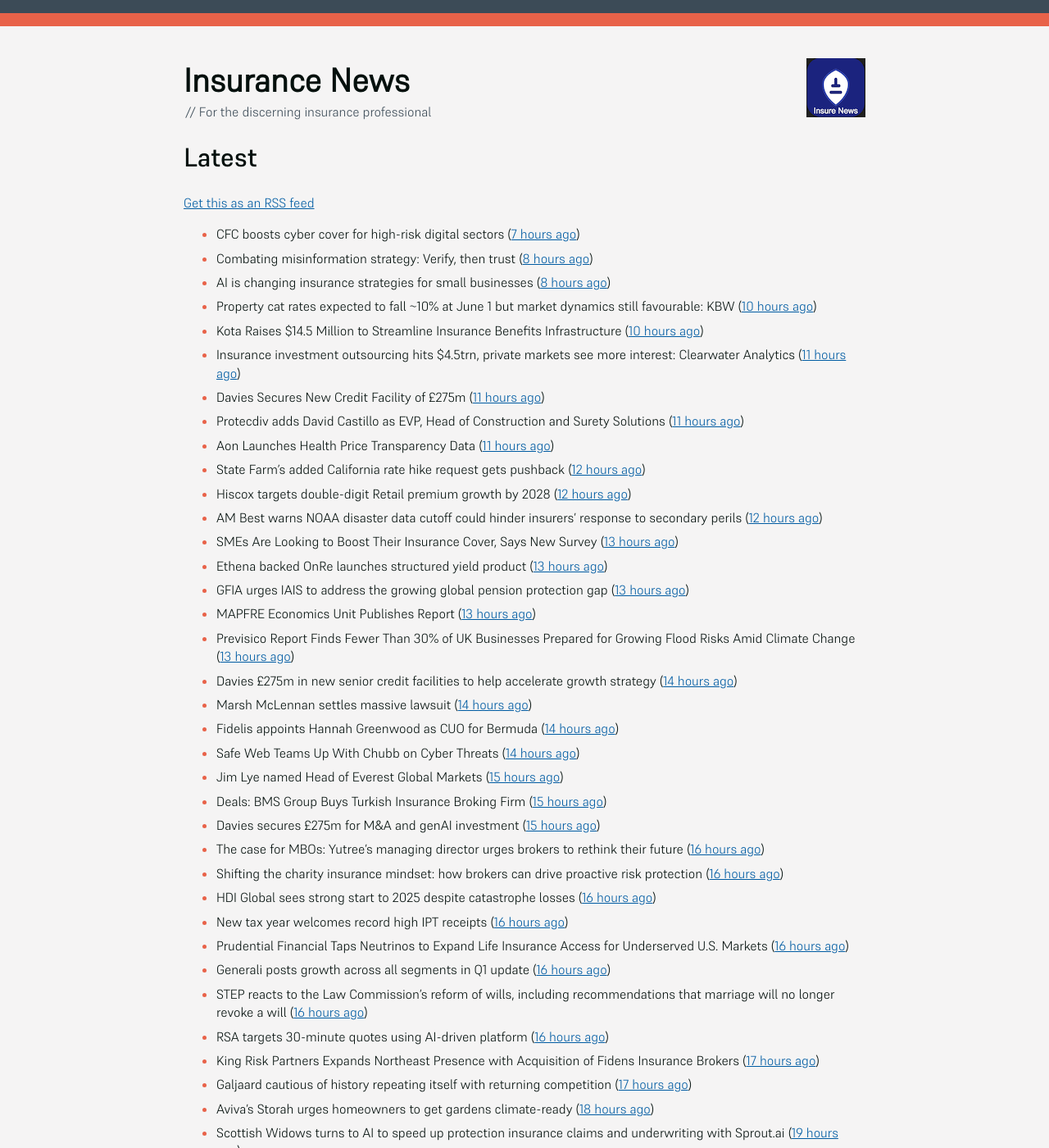
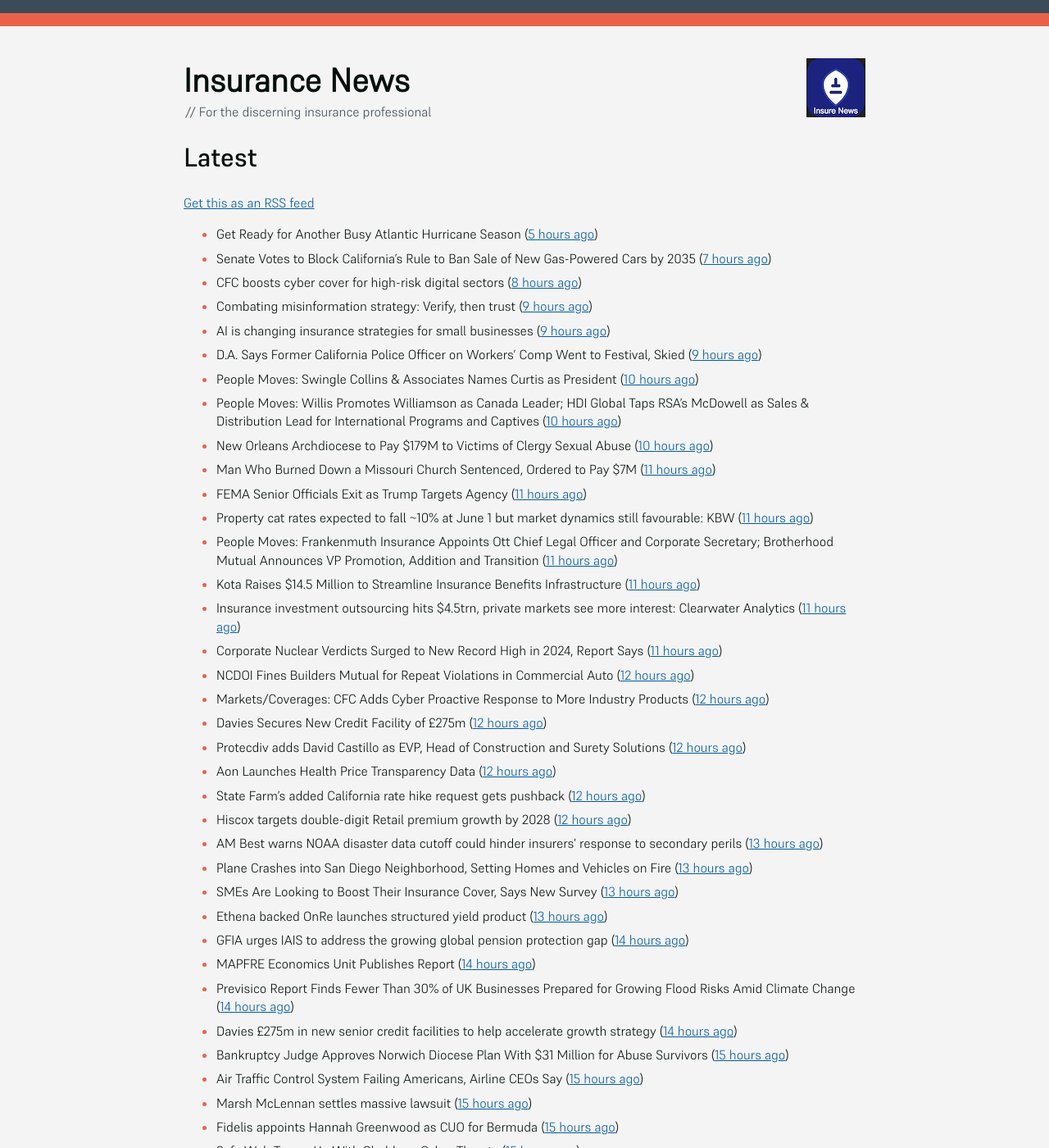
Before and after one commit to mat-0/feeds.thechels.uk, a Jekyll site: the page built from index.md, in a window 1280 px wide and 1400 px high. Shown: the whole window at 82% size. Built offline with Jekyll 4.4.1, drawn with Linux system fonts in a browser that asks for light colours; some of the changed text lies outside the part shown.

Commit message:
New Feed

```diff
--- a/index.md
+++ b/index.md
@@ -8,49 +8,74 @@ description: Latest Updates
 [Get this as an RSS feed](/feed.rss)
 
 <!-- news_marker starts -->
-- CFC boosts cyber cover for high-risk digital sectors ([7 hours ago](https://www.insurancebusinessmag.com/uk/news/breaking-news/cfc-boosts-cyber-cover-for-highrisk-digital-sectors-536652.aspx))
-- Combating misinformation strategy: Verify, then trust ([8 hours ago](https://www.dig-in.com/opinion/strategies-for-fighting-misinformation))
-- AI is changing insurance strategies for small businesses ([8 hours ago](https://www.dig-in.com/opinion/ai-is-changing-insurance-strategies-for-small-businesses))
-- Property cat rates expected to fall ~10% at June 1 but market dynamics still favourable: KBW ([10 hours ago](https://www.reinsurancene.ws/property-cat-rates-expected-to-fall-10-at-june-1-but-market-dynamics-still-favourable-kbw/))
-- Kota Raises $14.5 Million to Streamline Insurance Benefits Infrastructure ([10 hours ago](https://www.insurtechinsights.com/kota-raises-14-5-million-to-streamline-insurance-benefits-infrastructure/))
+- Get Ready for Another Busy Atlantic Hurricane Season ([5 hours ago](https://www.insurancejournal.com/news/national/2025/05/22/824899.htm))
+- Senate Votes to Block California’s Rule to Ban Sale of New Gas-Powered Cars by 2035 ([7 hours ago](https://www.insurancejournal.com/news/west/2025/05/22/824884.htm))
+- CFC boosts cyber cover for high-risk digital sectors ([8 hours ago](https://www.insurancebusinessmag.com/uk/news/breaking-news/cfc-boosts-cyber-cover-for-highrisk-digital-sectors-536652.aspx))
+- Combating misinformation strategy: Verify, then trust ([9 hours ago](https://www.dig-in.com/opinion/strategies-for-fighting-misinformation))
+- AI is changing insurance strategies for small businesses ([9 hours ago](https://www.dig-in.com/opinion/ai-is-changing-insurance-strategies-for-small-businesses))
+- D.A. Says Former California Police Officer on Workers’ Comp Went to Festival, Skied ([9 hours ago](https://www.insurancejournal.com/news/west/2025/05/22/824698.htm))
+- People Moves: Swingle Collins & Associates Names Curtis as President ([10 hours ago](https://www.insurancejournal.com/news/southcentral/2025/05/22/824852.htm))
+- People Moves: Willis Promotes Williamson as Canada Leader; HDI Global Taps RSA’s McDowell as Sales & Distribution Lead for International Programs and Captives ([10 hours ago](https://www.insurancejournal.com/news/international/2025/05/22/824842.htm))
+- New Orleans Archdiocese to Pay $179M to Victims of Clergy Sexual Abuse ([10 hours ago](https://www.insurancejournal.com/news/southcentral/2025/05/22/824844.htm))
+- Man Who Burned Down a Missouri Church Sentenced, Ordered to Pay $7M ([11 hours ago](https://www.insurancejournal.com/news/midwest/2025/05/22/824838.htm))
+- FEMA Senior Officials Exit as Trump Targets Agency ([11 hours ago](https://www.insurancejournal.com/news/national/2025/05/22/824833.htm))
+- Property cat rates expected to fall ~10% at June 1 but market dynamics still favourable: KBW ([11 hours ago](https://www.reinsurancene.ws/property-cat-rates-expected-to-fall-10-at-june-1-but-market-dynamics-still-favourable-kbw/))
+- People Moves: Frankenmuth Insurance Appoints Ott Chief Legal Officer and Corporate Secretary; Brotherhood Mutual Announces VP Promotion, Addition and Transition ([11 hours ago](https://www.insurancejournal.com/news/midwest/2025/05/22/824823.htm))
+- Kota Raises $14.5 Million to Streamline Insurance Benefits Infrastructure ([11 hours ago](https://www.insurtechinsights.com/kota-raises-14-5-million-to-streamline-insurance-benefits-infrastructure/))
 - Insurance investment outsourcing hits $4.5trn, private markets see more interest: Clearwater Analytics ([11 hours ago](https://www.reinsurancene.ws/insurance-investment-outsourcing-hits-4-5trn-private-markets-see-more-interest-clearwater-analytics/))
-- Davies Secures New Credit Facility of £275m ([11 hours ago](https://insurance-edge.net/2025/05/22/davies-secures-new-credit-facility-of-275m/))
-- Protecdiv adds David Castillo as EVP, Head of Construction and Surety Solutions ([11 hours ago](https://www.reinsurancene.ws/protecdiv-adds-david-castillo-as-evp-head-of-construction-and-surety-solutions/))
-- Aon Launches Health Price Transparency Data ([11 hours ago](https://insurance-edge.net/2025/05/22/aon-launches-health-price-transparency-data/))
+- Corporate Nuclear Verdicts Surged to New Record High in 2024, Report Says ([11 hours ago](https://www.insurancejournal.com/news/national/2025/05/22/824792.htm))
+- NCDOI Fines Builders Mutual for Repeat Violations in Commercial Auto ([12 hours ago](https://www.insurancejournal.com/news/southeast/2025/05/22/824808.htm))
+- Markets/Coverages: CFC Adds Cyber Proactive Response to More Industry Products ([12 hours ago](https://www.insurancejournal.com/news/national/2025/05/22/824804.htm))
+- Davies Secures New Credit Facility of £275m ([12 hours ago](https://insurance-edge.net/2025/05/22/davies-secures-new-credit-facility-of-275m/))
+- Protecdiv adds David Castillo as EVP, Head of Construction and Surety Solutions ([12 hours ago](https://www.reinsurancene.ws/protecdiv-adds-david-castillo-as-evp-head-of-construction-and-surety-solutions/))
+- Aon Launches Health Price Transparency Data ([12 hours ago](https://insurance-edge.net/2025/05/22/aon-launches-health-price-transparency-data/))
 - State Farm's added California rate hike request gets pushback ([12 hours ago](https://www.dig-in.com/news/state-farms-added-california-rate-hike-gets-pushback))
 - Hiscox targets double-digit Retail premium growth by 2028 ([12 hours ago](https://www.reinsurancene.ws/hiscox-targets-double-digit-retail-premium-growth-by-2028/))
-- AM Best warns NOAA disaster data cutoff could hinder insurers’ response to secondary perils ([12 hours ago](https://www.reinsurancene.ws/am-best-warns-noaa-disaster-data-cutoff-could-hinder-insurers-response-to-secondary-perils/))
+- AM Best warns NOAA disaster data cutoff could hinder insurers’ response to secondary perils ([13 hours ago](https://www.reinsurancene.ws/am-best-warns-noaa-disaster-data-cutoff-could-hinder-insurers-response-to-secondary-perils/))
+- Plane Crashes into San Diego Neighborhood, Setting Homes and Vehicles on Fire ([13 hours ago](https://www.insurancejournal.com/news/west/2025/05/22/824787.htm))
 - SMEs Are Looking to Boost Their Insurance Cover, Says New Survey ([13 hours ago](https://insurance-edge.net/2025/05/22/smes-are-looking-to-boost-their-insurance-cover-says-new-survey/))
 - Ethena backed OnRe launches structured yield product ([13 hours ago](https://www.reinsurancene.ws/ethena-backed-onre-launches-structured-yield-product/))
-- GFIA urges IAIS to address the growing global pension protection gap ([13 hours ago](https://www.reinsurancene.ws/gfia-urges-iais-to-address-the-growing-global-pension-protection-gap/))
-- MAPFRE Economics Unit Publishes Report ([13 hours ago](https://insurance-edge.net/2025/05/22/mapfre-economics-unit-publishes-report/))
-- Previsico Report Finds Fewer Than 30% of UK Businesses Prepared for Growing Flood Risks Amid Climate Change ([13 hours ago](https://www.insurtechinsights.com/previsico-report-finds-fewer-than-30-of-uk-businesses-prepared-for-growing-flood-risks-amid-climate-change/))
+- GFIA urges IAIS to address the growing global pension protection gap ([14 hours ago](https://www.reinsurancene.ws/gfia-urges-iais-to-address-the-growing-global-pension-protection-gap/))
+- MAPFRE Economics Unit Publishes Report ([14 hours ago](https://insurance-edge.net/2025/05/22/mapfre-economics-unit-publishes-report/))
+- Previsico Report Finds Fewer Than 30% of UK Businesses Prepared for Growing Flood Risks Amid Climate Change ([14 hours ago](https://www.insurtechinsights.com/previsico-report-finds-fewer-than-30-of-uk-businesses-prepared-for-growing-flood-risks-amid-climate-change/))
 - Davies £275m in new senior credit facilities to help accelerate growth strategy ([14 hours ago](https://www.reinsurancene.ws/davies-275m-in-new-senior-credit-facilities-to-help-accelerate-growth-strategy/))
-- Marsh McLennan settles massive lawsuit ([14 hours ago](https://www.insurancebusinessmag.com/uk/news/legal-insights/marsh-mclennan-settles-massive-lawsuit-536579.aspx))
-- Fidelis appoints Hannah Greenwood as CUO for Bermuda ([14 hours ago](https://www.reinsurancene.ws/fidelis-appoints-hannah-greenwood-as-cuo-for-bermuda/))
-- Safe Web Teams Up With Chubb on Cyber Threats ([14 hours ago](https://insurance-edge.net/2025/05/22/safe-web-teams-up-with-chubb-on-cyber-threats/))
+- Bankruptcy Judge Approves Norwich Diocese Plan With $31 Million for Abuse Survivors ([15 hours ago](https://www.insurancejournal.com/news/east/2025/05/22/824771.htm))
+- Air Traffic Control System Failing Americans, Airline CEOs Say ([15 hours ago](https://www.insurancejournal.com/news/national/2025/05/22/824772.htm))
+- Marsh McLennan settles massive lawsuit ([15 hours ago](https://www.insurancebusinessmag.com/uk/news/legal-insights/marsh-mclennan-settles-massive-lawsuit-536579.aspx))
+- Fidelis appoints Hannah Greenwood as CUO for Bermuda ([15 hours ago](https://www.reinsurancene.ws/fidelis-appoints-hannah-greenwood-as-cuo-for-bermuda/))
+- Safe Web Teams Up With Chubb on Cyber Threats ([15 hours ago](https://insurance-edge.net/2025/05/22/safe-web-teams-up-with-chubb-on-cyber-threats/))
 - Jim Lye named Head of Everest Global Markets ([15 hours ago](https://www.reinsurancene.ws/jim-lye-named-head-of-everest-global-markets/))
-- Deals: BMS Group Buys Turkish Insurance Broking Firm ([15 hours ago](https://insurance-edge.net/2025/05/22/deals-bms-group-buys-turkish-insurance-broking-firm/))
-- Davies secures £275m for M&A and genAI investment ([15 hours ago](https://www.postonline.co.uk/claims/7957808/davies-secures-%C2%A3275m-for-ma-and-genai-investment))
+- Deals: BMS Group Buys Turkish Insurance Broking Firm ([16 hours ago](https://insurance-edge.net/2025/05/22/deals-bms-group-buys-turkish-insurance-broking-firm/))
+- Davies secures £275m for M&A and genAI investment ([16 hours ago](https://www.postonline.co.uk/claims/7957808/davies-secures-%C2%A3275m-for-ma-and-genai-investment))
 - The case for MBOs: Yutree's managing director urges brokers to rethink their future ([16 hours ago](https://www.insurancebusinessmag.com/uk/news/business-resilience/the-case-for-mbos-yutrees-managing-director-urges-brokers-to-rethink-their-future-536561.aspx))
 - Shifting the charity insurance mindset: how brokers can drive proactive risk protection ([16 hours ago](https://www.insurancebusinessmag.com/uk/news/non-profits/shifting-the-charity-insurance-mindset-how-brokers-can-drive-proactive-risk-protection-536560.aspx))
 - HDI Global sees strong start to 2025 despite catastrophe losses ([16 hours ago](https://www.insurancebusinessmag.com/uk/news/breaking-news/hdi-global-sees-strong-start-to-2025-despite-catastrophe-losses-536559.aspx))
-- New tax year welcomes record high IPT receipts ([16 hours ago](https://www.insurancebusinessmag.com/uk/news/breaking-news/new-tax-year-welcomes-record-high-ipt-receipts-536558.aspx))
-- Prudential Financial Taps Neutrinos to Expand Life Insurance Access for Underserved U.S. Markets ([16 hours ago](https://www.insurtechinsights.com/prudential-financial-taps-neutrinos-to-expand-life-insurance-access-for-underserved-u-s-markets/))
-- Generali posts growth across all segments in Q1 update ([16 hours ago](https://www.insurancebusinessmag.com/uk/news/breaking-news/generali-posts-growth-across-all-segments-in-q1-update-536552.aspx))
-- STEP reacts to the Law Commission’s reform of wills, including recommendations that marriage will no longer revoke a will ([16 hours ago](https://ifamagazine.com/step-reacts-to-the-law-commissions-reform-of-wills-including-recommendations-that-marriage-will-no-longer-revoke-a-will/))
-- RSA targets 30-minute quotes using AI-driven platform ([16 hours ago](https://www.postonline.co.uk/commercial/7957756/rsa-targets-30-minute-quotes-using-ai-driven-platform))
-- King Risk Partners Expands Northeast Presence with Acquisition of Fidens Insurance Brokers ([17 hours ago](https://www.insurtechinsights.com/king-risk-partners-expands-northeast-presence-with-acquisition-of-fidens-insurance-brokers/))
-- Galjaard cautious of history repeating itself with returning competition ([17 hours ago](https://www.postonline.co.uk/news/7957781/galjaard-cautious-of-history-repeating-itself-with-returning-competition))
-- Aviva’s Storah urges homeowners to get gardens climate-ready ([18 hours ago](https://www.postonline.co.uk/personal/7957795/aviva%E2%80%99s-storah-urges-homeowners-to-get-gardens-climate-ready))
+- New tax year welcomes record high IPT receipts ([17 hours ago](https://www.insurancebusinessmag.com/uk/news/breaking-news/new-tax-year-welcomes-record-high-ipt-receipts-536558.aspx))
+- Prudential Financial Taps Neutrinos to Expand Life Insurance Access for Underserved U.S. Markets ([17 hours ago](https://www.insurtechinsights.com/prudential-financial-taps-neutrinos-to-expand-life-insurance-access-for-underserved-u-s-markets/))
+- Generali posts growth across all segments in Q1 update ([17 hours ago](https://www.insurancebusinessmag.com/uk/news/breaking-news/generali-posts-growth-across-all-segments-in-q1-update-536552.aspx))
+- STEP reacts to the Law Commission’s reform of wills, including recommendations that marriage will no longer revoke a will ([17 hours ago](https://ifamagazine.com/step-reacts-to-the-law-commissions-reform-of-wills-including-recommendations-that-marriage-will-no-longer-revoke-a-will/))
+- RSA targets 30-minute quotes using AI-driven platform ([17 hours ago](https://www.postonline.co.uk/commercial/7957756/rsa-targets-30-minute-quotes-using-ai-driven-platform))
+- King Risk Partners Expands Northeast Presence with Acquisition of Fidens Insurance Brokers ([18 hours ago](https://www.insurtechinsights.com/king-risk-partners-expands-northeast-presence-with-acquisition-of-fidens-insurance-brokers/))
+- Galjaard cautious of history repeating itself with returning competition ([18 hours ago](https://www.postonline.co.uk/news/7957781/galjaard-cautious-of-history-repeating-itself-with-returning-competition))
+- Thames Water Tops List of Firms Facing Criminal Probes Over Pollution ([18 hours ago](https://www.insurancejournal.com/news/international/2025/05/22/824751.htm))
+- Climeworks Is Cutting 22% of Staff as US Climate Backlash Hits Carbon Removal ([19 hours ago](https://www.insurancejournal.com/news/international/2025/05/22/824741.htm))
+- Aviva’s Storah urges homeowners to get gardens climate-ready ([19 hours ago](https://www.postonline.co.uk/personal/7957795/aviva%E2%80%99s-storah-urges-homeowners-to-get-gardens-climate-ready))
 - Scottish Widows turns to AI to speed up protection insurance claims and underwriting with Sprout.ai ([19 hours ago](https://ifamagazine.com/scottish-widows-turns-to-ai-to-speed-up-protection-insurance-claims-and-underwriting-with-sprout-ai/))
-- UK flash flood warning as risk gap exposed ([20 hours ago](https://www.insurancebusinessmag.com/uk/news/catastrophe/uk-flash-flood-warning-as-risk-gap-exposed-536538.aspx))
-- Geo Underwriting partners up to boost agricultural clients ([20 hours ago](https://www.insurancebusinessmag.com/uk/news/property-insurance/geo-underwriting-partners-up-to-boost-agricultural-clients-536537.aspx))
-- Insurance moves: Aspen, Send and AXA XL ([20 hours ago](https://www.insurancebusinessmag.com/uk/news/breaking-news/insurance-moves-aspen-send-and-axa-xl-536536.aspx))
-- Stubben Edge Group acquires Jaywing UK ([20 hours ago](https://www.insurancebusinessmag.com/uk/news/breaking-news/stubben-edge-group-acquires-jaywing-uk-536535.aspx))
-- Q&A: Julian Tomlinson, Alps ([21 hours ago](https://www.postonline.co.uk/broker/7957208/qa-julian-tomlinson-alps))
-- Time to peel back credit hire assumptions ([21 hours ago](https://www.postonline.co.uk/personal/7957762/time-to-peel-back-credit-hire-assumptions))
-- Throwback Thursday: Oil slick unpicked; BSE liability ([21 hours ago](https://www.postonline.co.uk/commercial/7956605/throwback-thursday-oil-slick-unpicked-bse-liability))
+- UK flash flood warning as risk gap exposed ([21 hours ago](https://www.insurancebusinessmag.com/uk/news/catastrophe/uk-flash-flood-warning-as-risk-gap-exposed-536538.aspx))
+- Aircraft Lessor SMBC’s Proceeds From Russian Jet Insurance Settlements Hit $1.4B ([21 hours ago](https://www.insurancejournal.com/news/international/2025/05/22/824738.htm))
+- Geo Underwriting partners up to boost agricultural clients ([21 hours ago](https://www.insurancebusinessmag.com/uk/news/property-insurance/geo-underwriting-partners-up-to-boost-agricultural-clients-536537.aspx))
+- Viewpoint: Loss Control Services Are Underused Tools to Reduce Identity Security Risk ([21 hours ago](https://www.insurancejournal.com/news/national/2025/05/22/824706.htm))
+- Insurance moves: Aspen, Send and AXA XL ([21 hours ago](https://www.insurancebusinessmag.com/uk/news/breaking-news/insurance-moves-aspen-send-and-axa-xl-536536.aspx))
+- Stubben Edge Group acquires Jaywing UK ([21 hours ago](https://www.insurancebusinessmag.com/uk/news/breaking-news/stubben-edge-group-acquires-jaywing-uk-536535.aspx))
+- Kremlin Vows to Defend Its Ships in the Baltic by All Legal Ways ([21 hours ago](https://www.insurancejournal.com/news/international/2025/05/22/824733.htm))
+- AI Regulation Ban Meets Opposition From State Attorneys General ([22 hours ago](https://www.insurancejournal.com/news/national/2025/05/22/824714.htm))
+- While FEMA Faces Overhaul, Mississippi Tornado Survivors Wait for Assistance ([22 hours ago](https://www.insurancejournal.com/news/southeast/2025/05/22/824629.htm))
+- Lawsuit Says Florida Aviation Firm Didn’t Verify Inspections of Troubled Learjet ([22 hours ago](https://www.insurancejournal.com/news/southeast/2025/05/22/824688.htm))
+- California Security Company Owner Sentenced in $3.4M Workers’ Comp Fraud Case ([22 hours ago](https://www.insurancejournal.com/news/west/2025/05/22/824503.htm))
+- Fire Damages Popular ‘Pond-to-Table’ Rhode Island Restaurant ([22 hours ago](https://www.insurancejournal.com/news/east/2025/05/22/824729.htm))
+- Q&A: Julian Tomlinson, Alps ([22 hours ago](https://www.postonline.co.uk/broker/7957208/qa-julian-tomlinson-alps))
+- Time to peel back credit hire assumptions ([22 hours ago](https://www.postonline.co.uk/personal/7957762/time-to-peel-back-credit-hire-assumptions))
+- Throwback Thursday: Oil slick unpicked; BSE liability ([22 hours ago](https://www.postonline.co.uk/commercial/7956605/throwback-thursday-oil-slick-unpicked-bse-liability))
 - Why AI is no longer optional in non-standard auto insurance ([1 days ago](https://www.dig-in.com/opinion/ais-role-in-non-standard-auto-insurance))
 - Geospatial data uncovers lower wildfire-risk properties in California, Triple-I ([1 days ago](https://www.dig-in.com/news/geospatial-data-wildfire-prone-california-properties))
 - Customer strategy: Clearing up flood insurance coverage confusion ([1 days ago](https://www.dig-in.com/opinion/clearing-up-flood-insurance-coverage-confusion))
```
